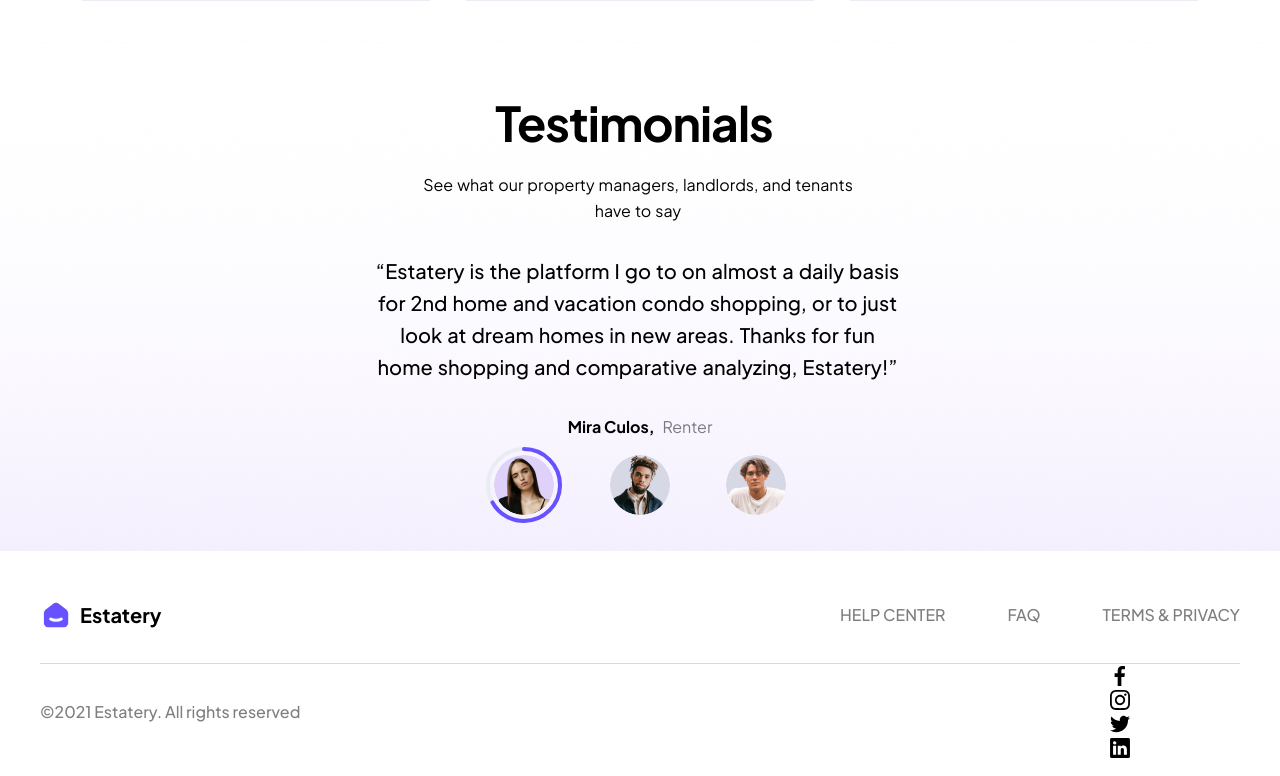
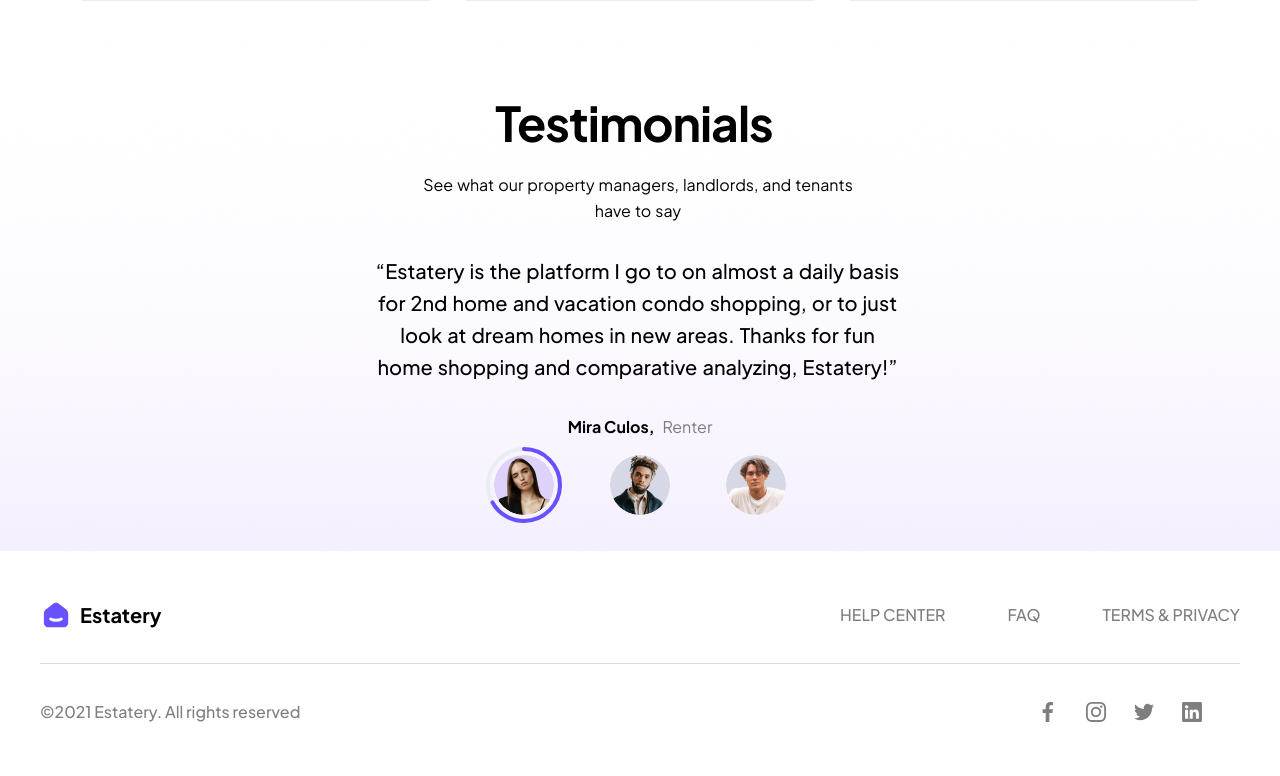
Before and after one commit to SebastianDaszewski/estatery, a Next.js app: page / in a window 1280 px wide. Shown: the part 1546-2322 px from the top of the page. Built offline with nearby package versions, Linux system fonts and the light colour scheme.

Commit message:
fix: footer links

```diff
--- a/src/features/landing/components/Footer.tsx
+++ b/src/features/landing/components/Footer.tsx
@@ -5,24 +5,27 @@ import {
   LinkedInIcon,
   TwitterIcon,
 } from "@/icons";
-import { socialMediaData, footerLinks } from "./data";
+import { footerLinks } from "./data";
 
 const Footer = () => {
-  const getIconComponent = (type: string) => {
-    switch (type) {
-      case "facebook":
-        return <FacebookIcon />;
-      case "instagram":
-        return <InstagramIcon />;
-      case "twitter":
-        return <TwitterIcon />;
-      case "linkedin":
-        return <LinkedInIcon />;
-      default:
-        return null;
-    }
-  };
-
+  const socialMedia = [
+    {
+      icon: <FacebookIcon />,
+      link: "https://www.facebook.com",
+    },
+    {
+      icon: <InstagramIcon />,
+      link: "https://www.instagram.com",
+    },
+    {
+      icon: <TwitterIcon />,
+      link: "https://www.twitter.com",
+    },
+    {
+      icon: <LinkedInIcon />,
+      link: "https://www.linkedin.com",
+    },
+  ];
   return (
     <nav className="w-full px-20 md:px-10 py-4 bg-white">
       <div className="bg-white flex max-md:flex-col items-start md:items-center max-md:h-auto md:h-24 w-full md:justify-between">
@@ -62,18 +65,11 @@ const Footer = () => {
           ©2021 Estatery. All rights reserved
         </div>
         <div className="flex items-center justify-center max-md:w-full md:w-1/5 max-lg:w-1/2 max-md:my-4">
-          <div className="social-icons">
-            {socialMediaData.map((item, index) => (
-              <a
-                key={index}
-                href={item.link}
-                target="_blank"
-                rel="noopener noreferrer"
-              >
-                {getIconComponent(item.type)}
-              </a>
-            ))}
-          </div>
+          {socialMedia.map((item) => (
+            <a className="opacity-50 mx-3" href={item.link} key={item.link}>
+              {item.icon}
+            </a>
+          ))}
         </div>
       </div>
     </nav>
```
